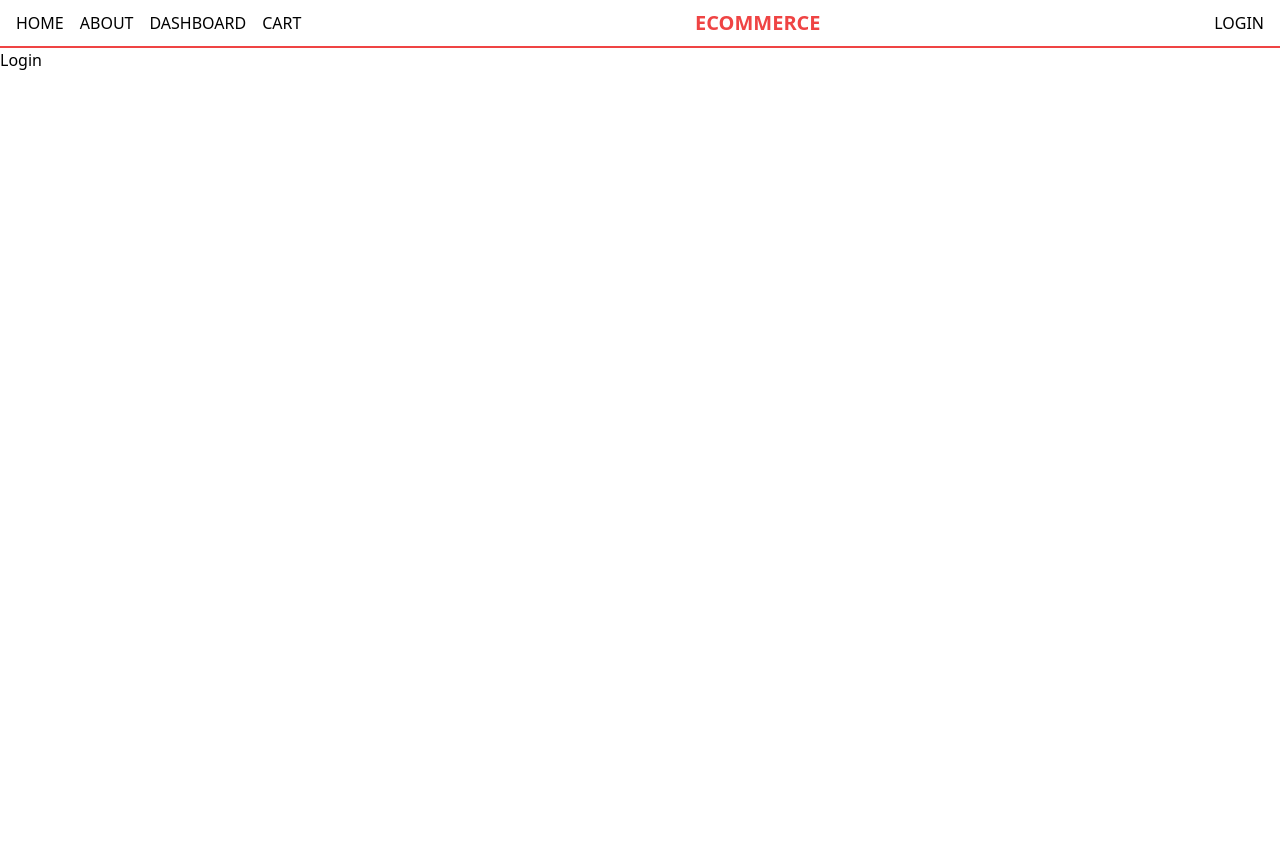
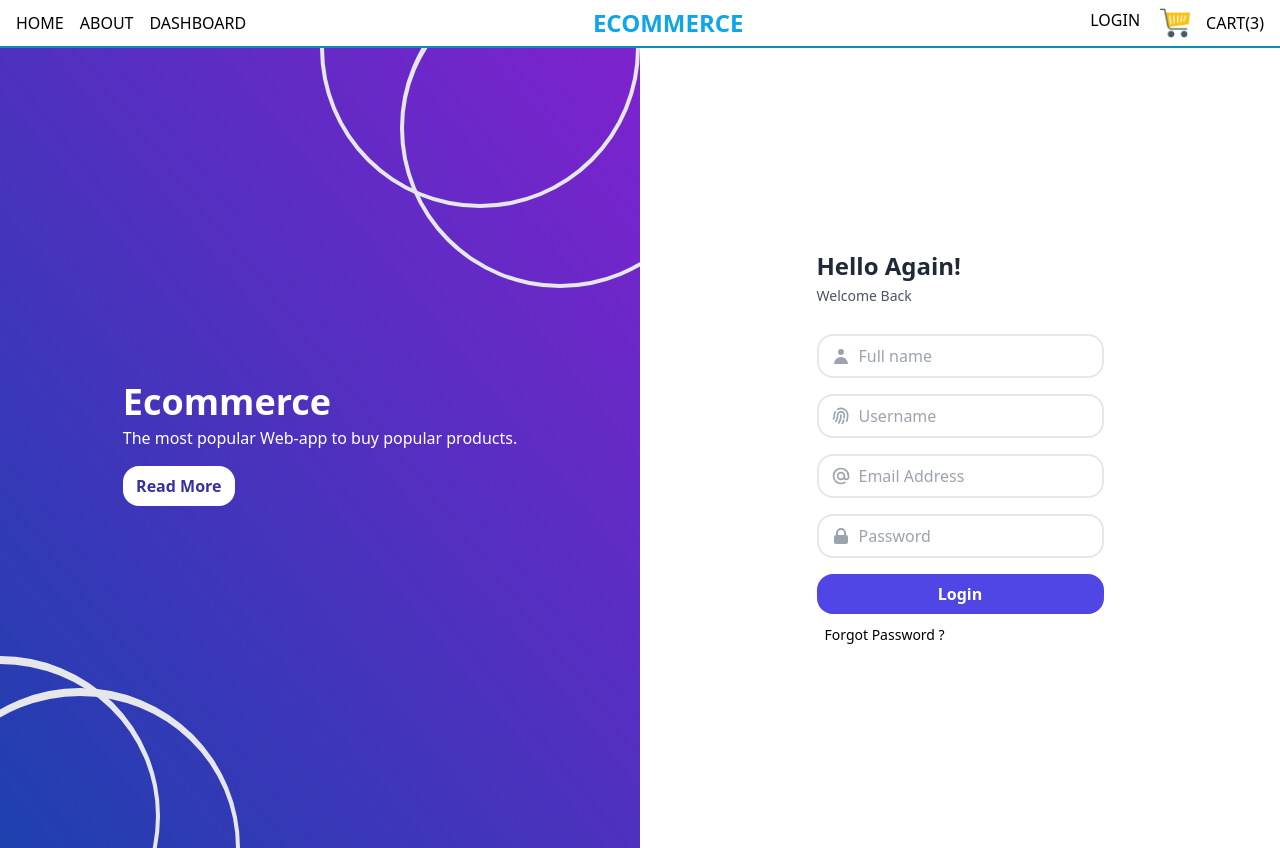
Before and after one commit to nitinvasdhani123/Ecommerc-Website, a React (Create React App) app in the folder ecommercefrontend/: page / in a window 1280 px wide. Before the commit the page ends 800 px from the top, so only its background shows below. Built offline with nearby package versions, Linux system fonts and the light colour scheme.

Commit message:
Navbar complete an login complete

```diff
--- /dev/null
+++ b/ecommercefrontend/src/components/CartIcon.jsx
@@ -0,0 +1,14 @@
+import React from 'react'
+import { Link } from 'react-router-dom'
+const CartIcon = () => {
+  return (
+    <Link to='/Cart' className="flex items-center gap-4">
+    <div className=' w-2 h-2 relative  '>
+        <img src="/carts.png" alt=""  height={30} width={30}/>
+    </div>
+    <span>Cart(3)</span>
+    </Link>
+  )
+}
+
+export default CartIcon
--- a/ecommercefrontend/src/components/Login.js
+++ b/ecommercefrontend/src/components/Login.js
@@ -1,8 +1,64 @@
 import React from 'react'
+import { Link } from 'react-router-dom'
 
 function Login() {
   return (
-    <div>Login</div>
+
+<div className="h-screen md:flex">
+	<div
+		className="relative overflow-hidden md:flex w-1/2 bg-gradient-to-tr from-blue-800 to-purple-700 i justify-around items-center hidden">
+		<div>
+			<h1 className="text-white font-bold text-4xl font-sans">Ecommerce</h1>
+			<p className="text-white mt-1">The most popular Web-app to buy popular products.</p>
+			<button type="submit" className="block w-28 bg-white text-indigo-800 mt-4 py-2 rounded-2xl font-bold mb-2"><Link to='/About'>Read More</Link> </button>
+		</div>
+		<div className="absolute -bottom-32 -left-40 w-80 h-80 border-4 rounded-full border-opacity-30 border-t-8"></div>
+		<div className="absolute -bottom-40 -left-20 w-80 h-80 border-4 rounded-full border-opacity-30 border-t-8"></div>
+		<div className="absolute -top-40 -right-0 w-80 h-80 border-4 rounded-full border-opacity-30 border-t-8"></div>
+		<div className="absolute -top-20 -right-20 w-80 h-80 border-4 rounded-full border-opacity-30 border-t-8"></div>
+	</div>
+	<div className="flex md:w-1/2 justify-center py-10 items-center bg-white">
+		<form className="bg-white">
+			<h1 className="text-gray-800 font-bold text-2xl mb-1">Hello Again!</h1>
+			<p className="text-sm font-normal text-gray-600 mb-7">Welcome Back</p>
+			<div className="flex items-center border-2 py-2 px-3 rounded-2xl mb-4">
+				<svg xmlns="http://www.w3.org/2000/svg" className="h-5 w-5 text-gray-400" viewBox="0 0 20 20"
+					fill="currentColor">
+					<path fill-rule="evenodd" d="M10 9a3 3 0 100-6 3 3 0 000 6zm-7 9a7 7 0 1114 0H3z"
+						clip-rule="evenodd" />
+				</svg>
+				<input className="pl-2 outline-none border-none" type="text" name="" id="" placeholder="Full name" />
+      </div>
+				<div className="flex items-center border-2 py-2 px-3 rounded-2xl mb-4">
+					<svg xmlns="http://www.w3.org/2000/svg" className="h-5 w-5 text-gray-400" fill="none"
+						viewBox="0 0 24 24" stroke="currentColor">
+						<path stroke-linecap="round" stroke-linejoin="round" stroke-width="2"
+							d="M12 11c0 3.517-1.009 6.799-2.753 9.571m-3.44-2.04l.054-.09A13.916 13.916 0 008 11a4 4 0 118 0c0 1.017-.07 2.019-.203 3m-2.118 6.844A21.88 21.88 0 0015.171 17m3.839 1.132c.645-2.266.99-4.659.99-7.132A8 8 0 008 4.07M3 15.364c.64-1.319 1-2.8 1-4.364 0-1.457.39-2.823 1.07-4" />
+					</svg>
+					<input className="pl-2 outline-none border-none" type="text" name="" id="" placeholder="Username" />
+      </div>
+					<div className="flex items-center border-2 py-2 px-3 rounded-2xl mb-4">
+						<svg xmlns="http://www.w3.org/2000/svg" className="h-5 w-5 text-gray-400" fill="none"
+							viewBox="0 0 24 24" stroke="currentColor">
+							<path stroke-linecap="round" stroke-linejoin="round" stroke-width="2"
+								d="M16 12a4 4 0 10-8 0 4 4 0 008 0zm0 0v1.5a2.5 2.5 0 005 0V12a9 9 0 10-9 9m4.5-1.206a8.959 8.959 0 01-4.5 1.207" />
+						</svg>
+						<input className="pl-2 outline-none border-none" type="text" name="" id="" placeholder="Email Address" />
+      </div>
+						<div className="flex items-center border-2 py-2 px-3 rounded-2xl">
+							<svg xmlns="http://www.w3.org/2000/svg" className="h-5 w-5 text-gray-400" viewBox="0 0 20 20"
+								fill="currentColor">
+								<path fill-rule="evenodd"
+									d="M5 9V7a5 5 0 0110 0v2a2 2 0 012 2v5a2 2 0 01-2 2H5a2 2 0 01-2-2v-5a2 2 0 012-2zm8-2v2H7V7a3 3 0 016 0z"
+									clip-rule="evenodd" />
+							</svg>
+							<input className="pl-2 outline-none border-none" type="text" name="" id="" placeholder="Password" />
+      </div>
+							<button type="submit" className="block w-full bg-indigo-600 mt-4 py-2 rounded-2xl text-white font-semibold mb-2">Login</button>
+							<span className="text-sm ml-2 hover:text-blue-500 cursor-pointer">Forgot Password ?</span>
+		</form>
+	</div>
+</div>
   )
 }
 
--- a/ecommercefrontend/src/components/Menu.js
+++ b/ecommercefrontend/src/components/Menu.js
@@ -1,11 +1,32 @@
 import React from 'react'
+import { useState } from 'react';
+import { Link } from 'react-router-dom';
+import CartIcon from './CartIcon';
+const Menu = () => {
+  const links=[
+    {id:1,title:"HOME",url:"/Home"},
+    {id:2,title:"ABOUT",url:"/About"},
+    {id:3,title:"DASHBOARD",url:"/Dashboard"},
 
-const Menu = () => {
-  return (
-    <div>
-      menu
-    </div>
-  )
+]
+const [open,Setopen]=useState(false);
+const user=false;
+return (
+<div className='cursor-pointer'>
+  {!open?(<img src='/open.png' alt='' width={20} height={20} onClick={()=>Setopen(true)}/>):
+  (<img src='/close.png' alt='' width={20} height={20} onClick={()=>Setopen(false)}/>)}
+   {
+   open && (<div className='bg-red-500 text-white absolute left-0 top-24 h-[calc(100vh-6rem)] w-full flex flex-col items-center justify-center gap-8 z-10'>
+    {links.map(item=>(
+        <Link to={item.url} key={item.id} onClick={()=>Setopen(false)}>{item.title} </Link>
+    ))}
+    {!user?<Link to='/Login' onClick={()=>Setopen(false)}>Login</Link>:<Link to='/Products' onClick={()=>Setopen(false)}>Orders</Link>}
+    <Link to='/Cart'onClick={()=>Setopen(false)}><CartIcon/></Link>
+
+  </div>)
+  }
+</div>
+)
 }
 
 export default Menu
--- a/ecommercefrontend/src/components/Navbar.js
+++ b/ecommercefrontend/src/components/Navbar.js
@@ -1,5 +1,6 @@
 import React from 'react'
 import { Link } from 'react-router-dom'
+import CartIcon from './CartIcon';
 import Menu from './Menu'
 
 
@@ -8,22 +9,22 @@ function Navbar() {
   return (
 
     <>
-    <div className=' flex font-medium justify-between h-12 p-4 items-center border-b-2 border-b-red-500 uppercase'>
+    <div className=' flex font-medium justify-between h-12 p-4 items-center border-b-2 border-b-cyan-600 uppercase'>
       <div className='hidden md:flex gap-4'>
         <Link to="/Home">Home</Link>
-
         <Link to="/About">About</Link>
         <Link to="/Dashboard">Dashboard</Link>
-        <Link to="/Cart">Cart</Link>
+
       </div>
-      <nav className='text-xl text-red-500 font-bold'>
-        <Link href='/'>Ecommerce</Link>
+      <nav className='text-xl md:text-2xl text-sky-500  font-bold'>
+        <Link to='/Home'>Ecommerce</Link>
       </nav>
 
       <div className='md:hidden'><Menu/></div>
-      <div className=' md:flex hidden gap-5'>
-      {!user?<Link href='/'>Login</Link>:
+      <div className=' md:flex hidden gap-5 font-medium'>
+      {!user?<Link to='/'>Login</Link>:
        <Link to="/Products">Products</Link>}
+       <CartIcon/>
 
       </div>
     </div>
```
Also changed, not shown: ecommercefrontend/public/carts.png (added).
